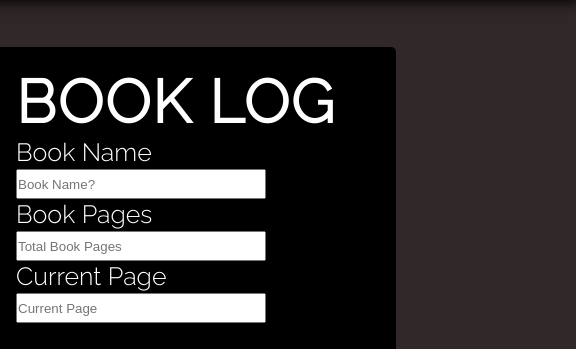
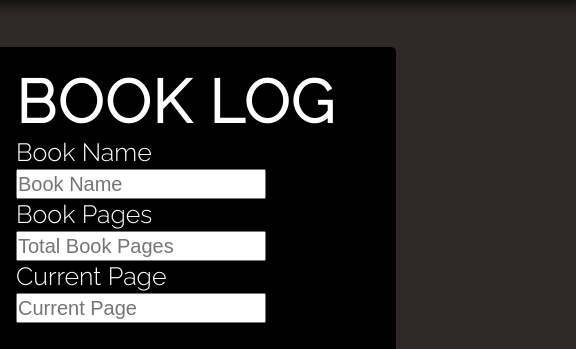
Before and after one commit to makyiabonner/Library, a plain HTML site: page index.html in a window 1280 px wide. Shown: the part 73-422 px from the top of the page, 704-1280 px from the left. Drawn offline with Linux system fonts and the light colour scheme; a web font is replaced by a local one.

Commit message:
Input placeholder more readable

```diff
--- a/index.html
+++ b/index.html
@@ -43,7 +43,7 @@
                 <h2>BOOK LOG</h2>
                 <div>
                     <label for="bookName">Book Name</label>
-                    <input type="text" id="bookName" name="bookName" placeholder="Book Name?" required />
+                    <input type="text" id="bookName" name="bookName" placeholder="Book Name" minlength="1" maxlength="26" required />
                 </div>
                 <div>
                     <label for="bookPage">Book Pages</label>
--- a/style.css
+++ b/style.css
@@ -134,6 +134,7 @@ form > div > label{
 #bookName, #bookPage, #currPage{
     width:250px;
     height:30px;
+    font-size:20px;
 }
 i{
     font-size:48px;
```
